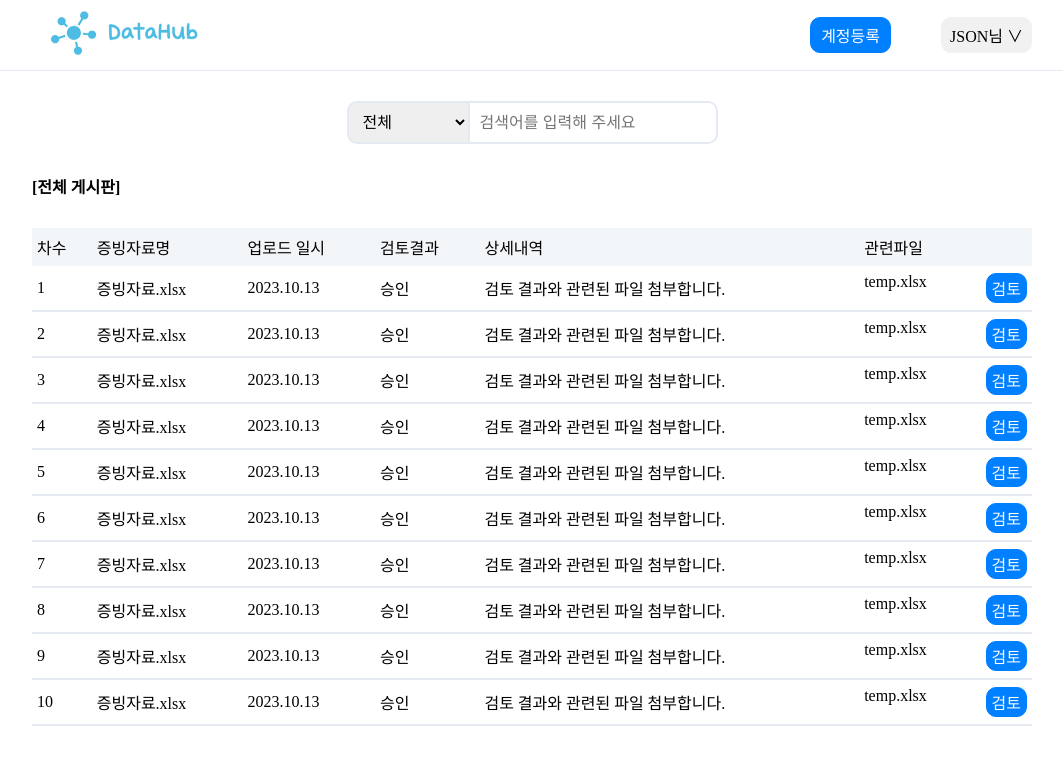
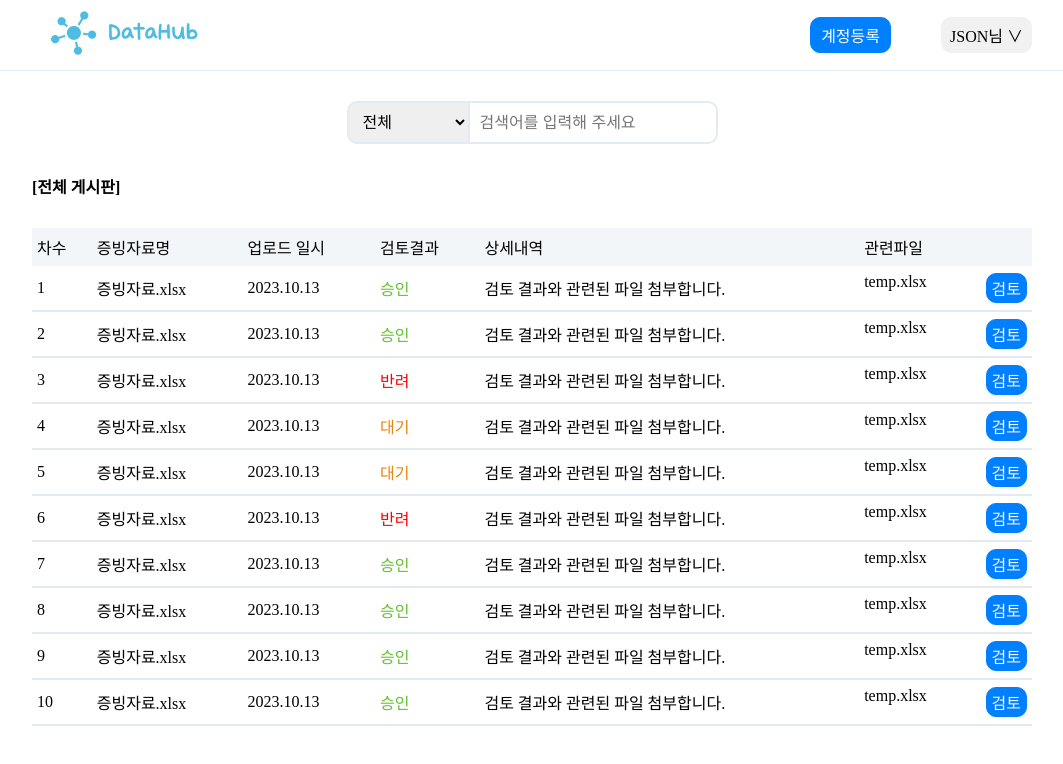
Before and after one commit to knusolution/Webui, a React (Vite) app: page /admin in a window 1280 px wide. Shown: the top 764 px of the page, without its empty margins (108-1171 px from the left). Built offline with nearby package versions, Linux system fonts and the light colour scheme.

Commit message:
[UI] 게시글 검토결과에 따라 색상 적용

```diff
--- a/src/Data.json
+++ b/src/Data.json
@@ -19,7 +19,7 @@
         "article_id": 3,
         "task_file_name": "증빙자료.xlsx",
         "uploade_date": "2023.10.13",
-        "approval": "승인",
+        "approval": "반려",
         "decline": "검토 결과와 관련된 파일 첨부합니다.",
         "decline_file_name": "temp.xlsx"
     },
@@ -27,7 +27,7 @@
         "article_id": 4,
         "task_file_name": "증빙자료.xlsx",
         "uploade_date": "2023.10.13",
-        "approval": "승인",
+        "approval": "대기",
         "decline": "검토 결과와 관련된 파일 첨부합니다.",
         "decline_file_name": "temp.xlsx"
     },
@@ -35,7 +35,7 @@
         "article_id": 5,
         "task_file_name": "증빙자료.xlsx",
         "uploade_date": "2023.10.13",
-        "approval": "승인",
+        "approval": "대기",
         "decline": "검토 결과와 관련된 파일 첨부합니다.",
         "decline_file_name": "temp.xlsx"
     },
@@ -43,7 +43,7 @@
         "article_id": 6,
         "task_file_name": "증빙자료.xlsx",
         "uploade_date": "2023.10.13",
-        "approval": "승인",
+        "approval": "반려",
         "decline": "검토 결과와 관련된 파일 첨부합니다.",
         "decline_file_name": "temp.xlsx"
     },
--- a/src/components/admin/containers/AdminBoardContainer.jsx
+++ b/src/components/admin/containers/AdminBoardContainer.jsx
@@ -1,9 +1,8 @@
-import React from 'react';
-import { useState } from 'react';
-import styled from 'styled-components';
-import Data from '../../../Data.json';
-import CheckUploadModal from '@components/modals/CheckUploadModal';
-
+import React from "react";
+import { useState } from "react";
+import styled from "styled-components";
+import Data from "../../../Data.json";
+import CheckUploadModal from "@components/modals/CheckUploadModal";
 
 const Boarddiv = styled.div`
   display: flex;
@@ -22,8 +21,7 @@ const Boarddiv = styled.div`
     }
   }
   thead {
-    background-color: #F3F6F9;
-
+    background-color: #f3f6f9;
   }
   th {
     text-align: left;
@@ -35,6 +33,11 @@ const Boarddiv = styled.div`
     padding: 7px 5px;
   }
 
+  td:nth-child(4) {
+    /* color: ${(props) => (props.approval ? "반려" : "#FF0000")};
+    color: ${(props) => (props.approval ? "대기" : "#E8840F")}; */
+  }
+
   td:last-child {
     display: flex;
     justify-content: space-between;
@@ -42,8 +45,8 @@ const Boarddiv = styled.div`
   button {
     padding: 2px 5px;
     color: white;
-      background-color: #007FFF;
-      border: 1px solid #007FFF;
+    background-color: #007fff;
+    border: 1px solid #007fff;
     border-radius: 10px;
     font-size: medium;
     cursor: pointer;
@@ -52,10 +55,9 @@ const Boarddiv = styled.div`
 `;
 
 const Tbodytr = styled.tr`
-    border-bottom: 2px solid #E5EAF2;
+  border-bottom: 2px solid #e5eaf2;
   align-items: center;
-`
-
+`;
 
 export default function AdminBorderContainer(props) {
   const [isModalOpen, setModalOpen] = useState(false);
@@ -80,12 +82,22 @@ export default function AdminBorderContainer(props) {
               <td>{n.article_id}</td>
               <td>{n.task_file_name}</td>
               <td>{n.uploade_date}</td>
-                <td>{n.approval}</td>
+              <td>
+                {n.approval === "승인" ? (
+                  <Approval></Approval>
+                ) : n.approval === "대기" ? (
+                  <Wait></Wait>
+                ) : (
+                  <Return></Return>
+                )}
+              </td>
               <td>{n.decline}</td>
               <td>
                 <span>{n.decline_file_name}</span>
                 <button onClick={() => setModalOpen(true)}>검토</button>
-      {isModalOpen && <CheckUploadModal closeModal={() => setModalOpen(false)} />}
+                {isModalOpen && (
+                  <CheckUploadModal closeModal={() => setModalOpen(false)} />
+                )}
               </td>
             </Tbodytr>
           ))}
@@ -94,3 +106,15 @@ export default function AdminBorderContainer(props) {
     </Boarddiv>
   );
 }
+
+function Approval() {
+  return <div style={{color:'#62C12A'}}>승인</div>;
+}
+
+function Wait() {
+  return <div style={{color:'#E8840F'}}>대기</div>;
+}
+
+function Return() {
+  return <div style={{color:'#FF0000'}}>반려</div>;
+}
```
Lines whose indentation alone changed are shown as unchanged.
